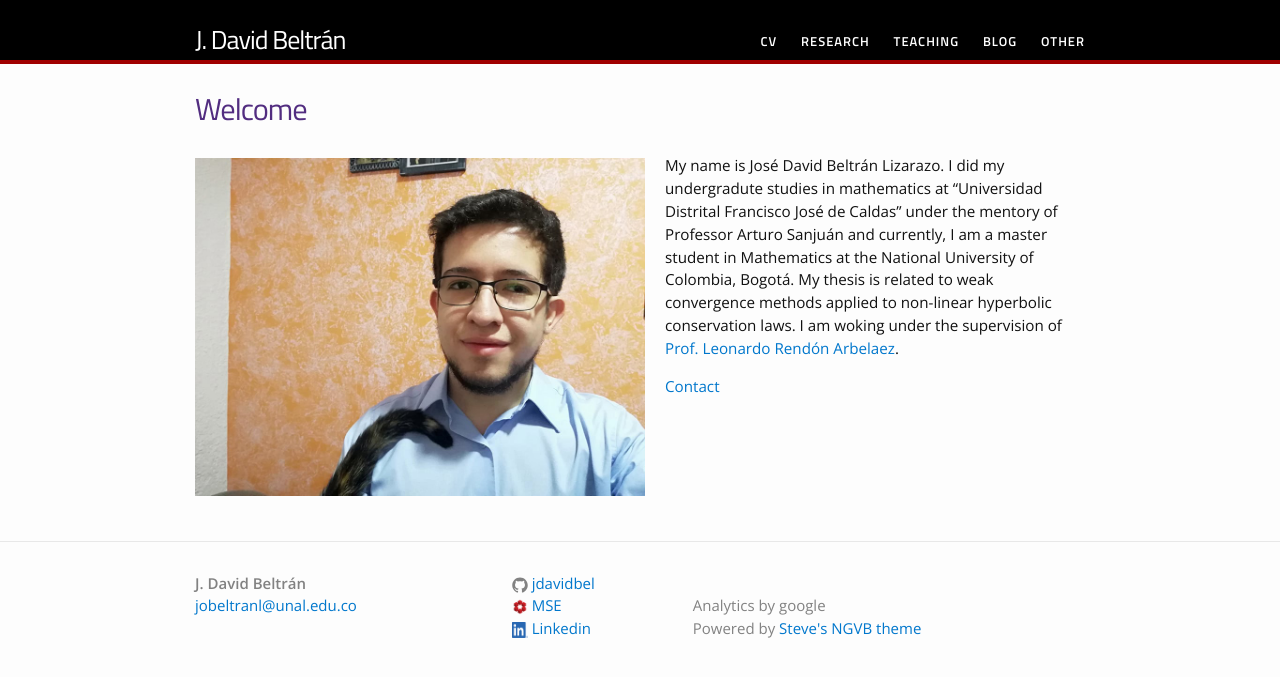
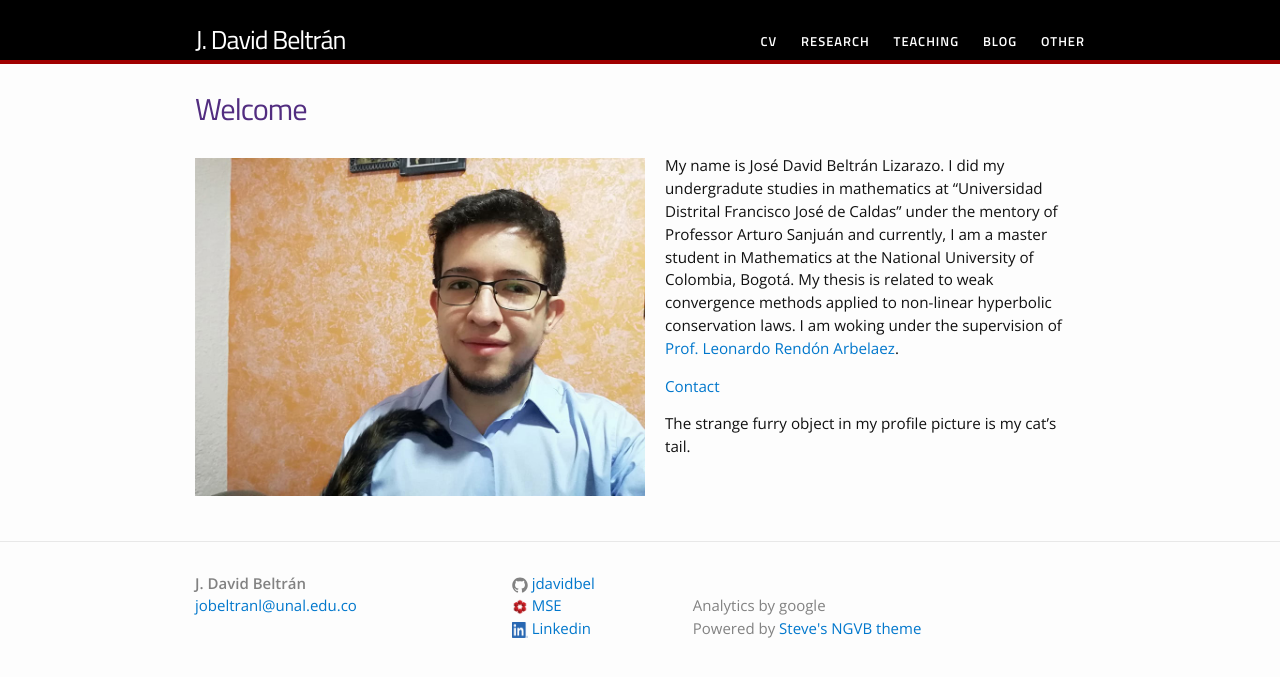
Before and after one commit to jdavidbel/jdavidbel.github.io, a Jekyll site: the page built from index.md, in a window 1280 px wide. Shown: the top 677 px of the page. Built offline with Jekyll 4.4.1, drawn with Linux system fonts in a browser that asks for light colours.

Commit message:
presentación completa.

```diff
--- a/index.md
+++ b/index.md
@@ -11,3 +11,6 @@ My thesis is related to weak convergence methods applied to non-linear hyperboli
 
 
 [Contact](/contact/)
+
+
+The strange furry object in my profile picture is my cat's tail.
```
